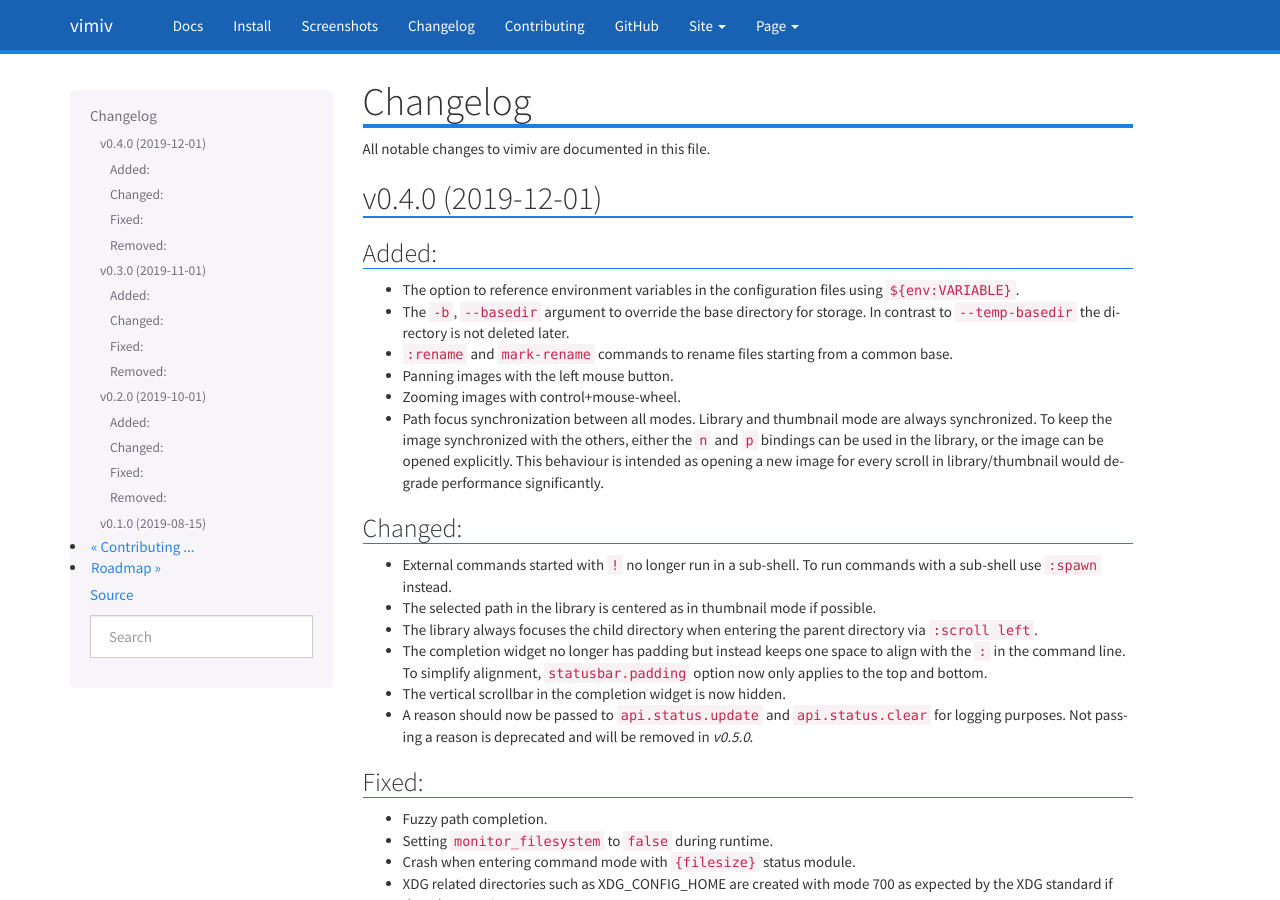
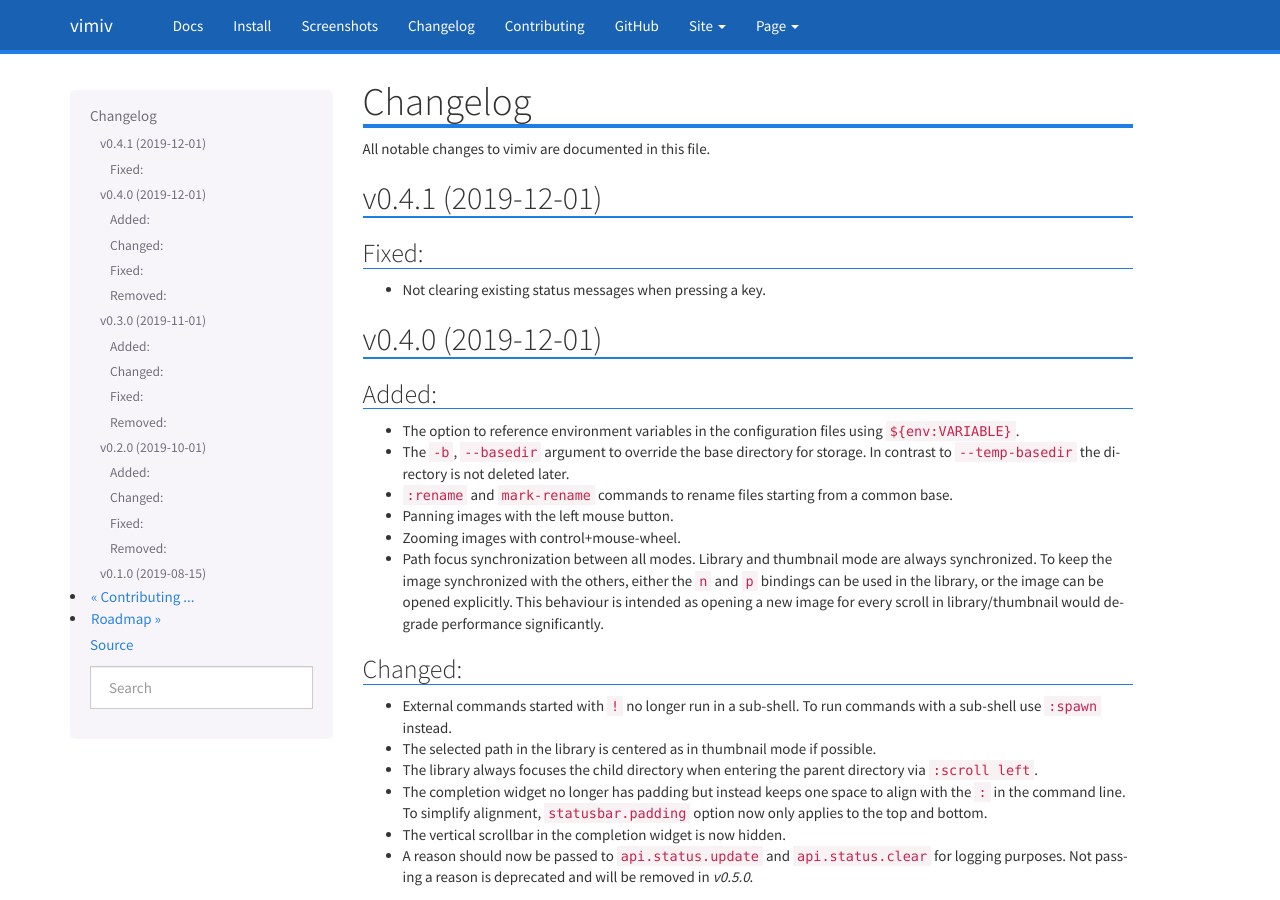
Before and after one commit to karlch/vimiv-qt, a Sphinx documentation site: the page built from docs/changelog.rst, in a window 1280 px wide and 900 px high. Built offline with Sphinx 7.4.7, drawn with Linux system fonts in a browser that asks for light colours.

Commit message:
Fix not clearing status on keyPressEvent

```diff
--- a/docs/changelog.rst
+++ b/docs/changelog.rst
@@ -2,6 +2,15 @@
 =========
 
 All notable changes to vimiv are documented in this file.
+
+
+v0.4.1 (2019-12-01)
+-------------------
+
+Fixed:
+^^^^^^
+
+* Not clearing existing status messages when pressing a key.
 
 
 v0.4.0 (2019-12-01)
```
Also changed, not shown: 2 other files.
